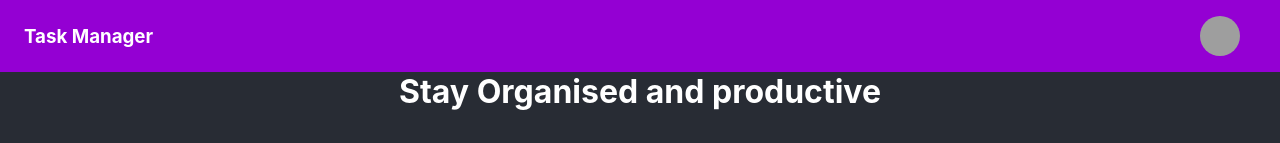
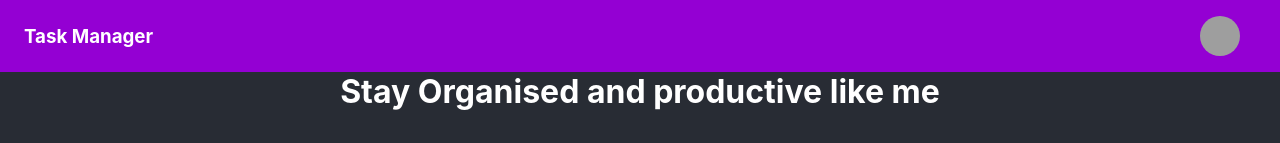
Before and after one commit to abhishekm2106/task-manager, a React (Create React App) app: page / in a window 1280 px wide. Shown: the top 143 px of the page. Built offline with nearby package versions, Linux system fonts and the light colour scheme; no server answers; the database is empty; sample sign-in values are in the browser's storage; grey boxes are pictures that could not be loaded.

Commit message:
Update DashBoard.jsx

```diff
--- a/src/components/dashboard/DashBoard.jsx
+++ b/src/components/dashboard/DashBoard.jsx
@@ -40,7 +40,7 @@ function DashBoard(props) {
     if (auth.currentUser)
     return (
         <div>
-            <h1>Stay Organised and productive</h1>
+            <h1>Stay Organised and productive like me</h1>
             <form className="additemForm" onSubmit={onSubmit}>
                 <input className="additemInput" placeholder="Enter name of the task here" type="text" value={newTask} onChange={(e)=>updateNewTask(e.target.value)} required/>
                 <span className="line"></span>
```
